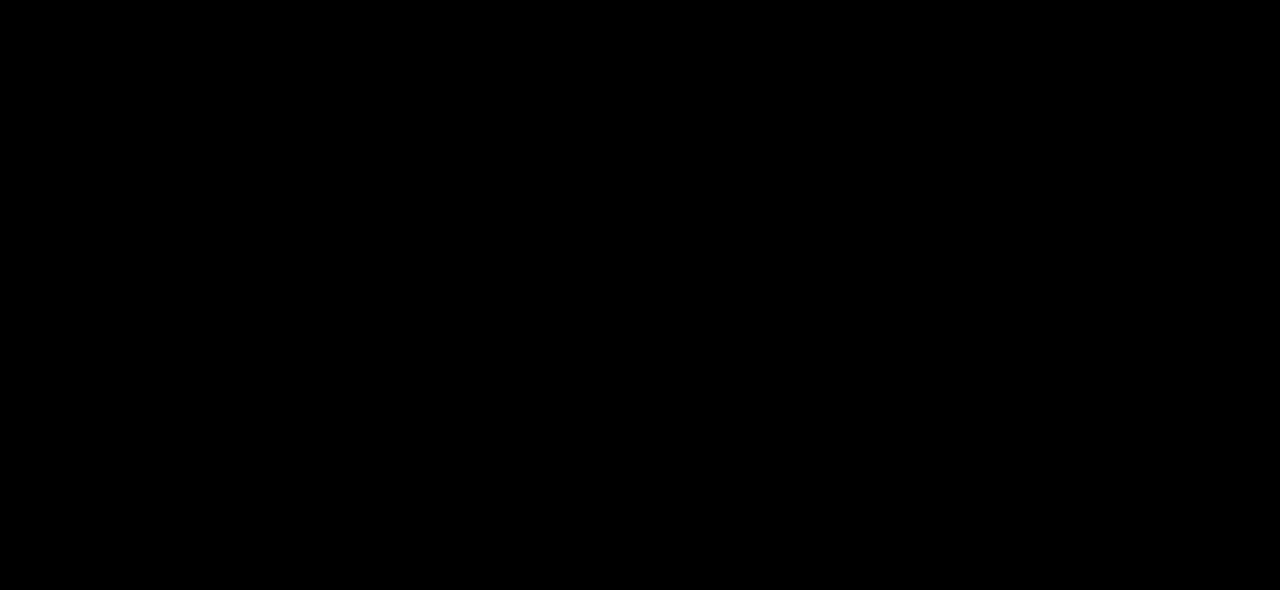
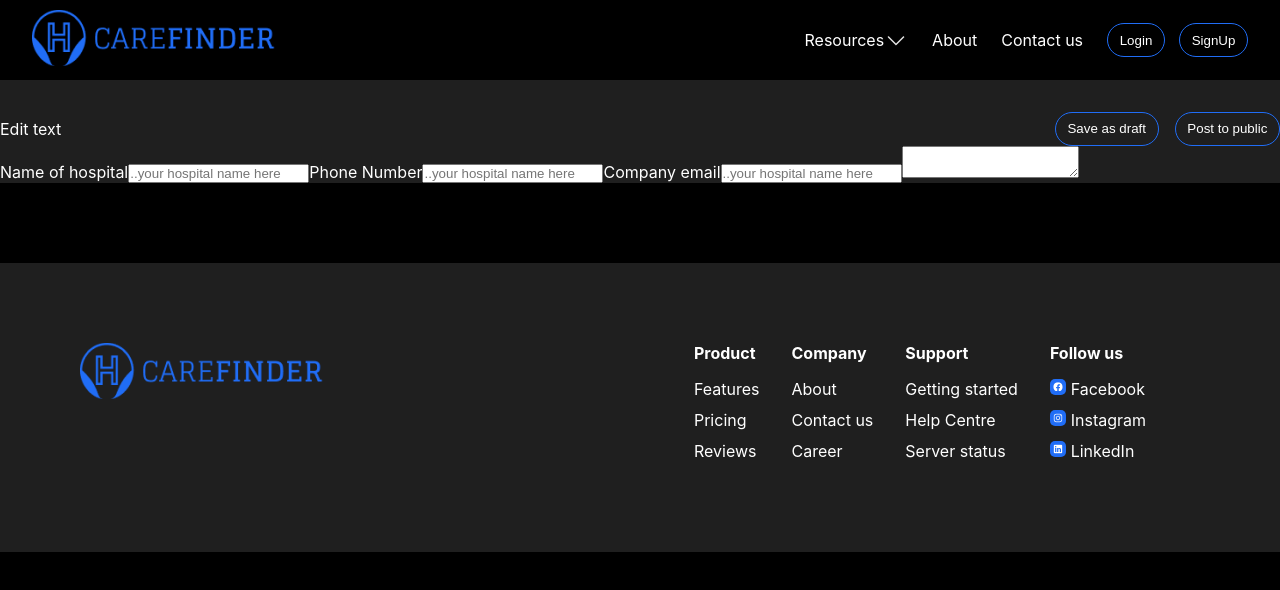
Before and after one commit to RidwanAdebosin/CareFinder, a React (Vite) app: page /add-hospitals in a window 1280 px wide. Before the commit this address had no page. Shown: the top 590 px of the page. Built offline with nearby package versions, Linux system fonts and the light colour scheme.

Commit message:
styling the add hospital formm

```diff
--- a/src/App.tsx
+++ b/src/App.tsx
@@ -4,6 +4,7 @@ import SignUpForm from "./Pages/SignUp/SignUpForm";
 import HospitalLandingPage from "./Pages/HospitalLandPage/HospitalLandingPage";
 import { Routes, Route, BrowserRouter } from "react-router-dom";
 import HospitalList from "./Pages/HospitalList/HospitalList";
+import AddHospitals from "./Pages/AddHospitals/AddHospitals";
 // import { hospitalsInfo } from "./Data/hospitals";
 
 function App() {
@@ -20,6 +21,8 @@ function App() {
           path="hospital-list/:hospitalId"
           element={<HospitalLandingPage />}
         />
+        <Route
+        path="add-hospitals" element={<AddHospitals/>}/>
       </Routes>
     </BrowserRouter>
   );
--- a/src/Pages/AddHospitals/AddHospitals.css
+++ b/src/Pages/AddHospitals/AddHospitals.css
@@ -0,0 +1,16 @@
+.add-hospital-container {
+  padding-top: 7rem;
+  background-color: #1f1f1f;
+  margin-block-end: 5rem;
+}
+
+main {
+  display: flex;
+  justify-content: space-between;
+  align-items: center;
+}
+
+main span {
+  display: flex;
+  gap: 1rem;
+}
--- a/src/Pages/AddHospitals/AddHospitals.tsx
+++ b/src/Pages/AddHospitals/AddHospitals.tsx
@@ -1,10 +1,12 @@
 import Navigation from "../../components/Navigation/Navigation";
 import Footer from "../../components/Footer/Footer";
+import "./AddHospitals.css"
 
 function AddHospitals(){
 return(
     <>
     <Navigation/>
+    <div className="add-hospital-container">
     <main>
         <p>Edit text</p>
         <span>
@@ -12,7 +14,7 @@ return(
             <button className="btn">Post to public</button>
         </span>
     </main>
-    <div className="add-hospital-container">
+    <div className="add-hospital-wrapper">
         <div className="add-hospital-details">
             <form>
                 <label>Name of hospital</label>
@@ -28,6 +30,7 @@ return(
 
         </div>
     </div>
+    </div>
     <Footer/>
     </>
 )
--- a/src/Pages/SignUp/SignUpForm.tsx
+++ b/src/Pages/SignUp/SignUpForm.tsx
@@ -37,8 +37,9 @@ function SignUpForm() {
             className="signup-input"
           />
         </div>
-
+<Link to="/add-hospitals">
         <button className="signup-btn">SignUp</button>
+</Link>
         <p>Or sign up with</p>
         <span className="signup-socials">
           <FaFacebook />
```
